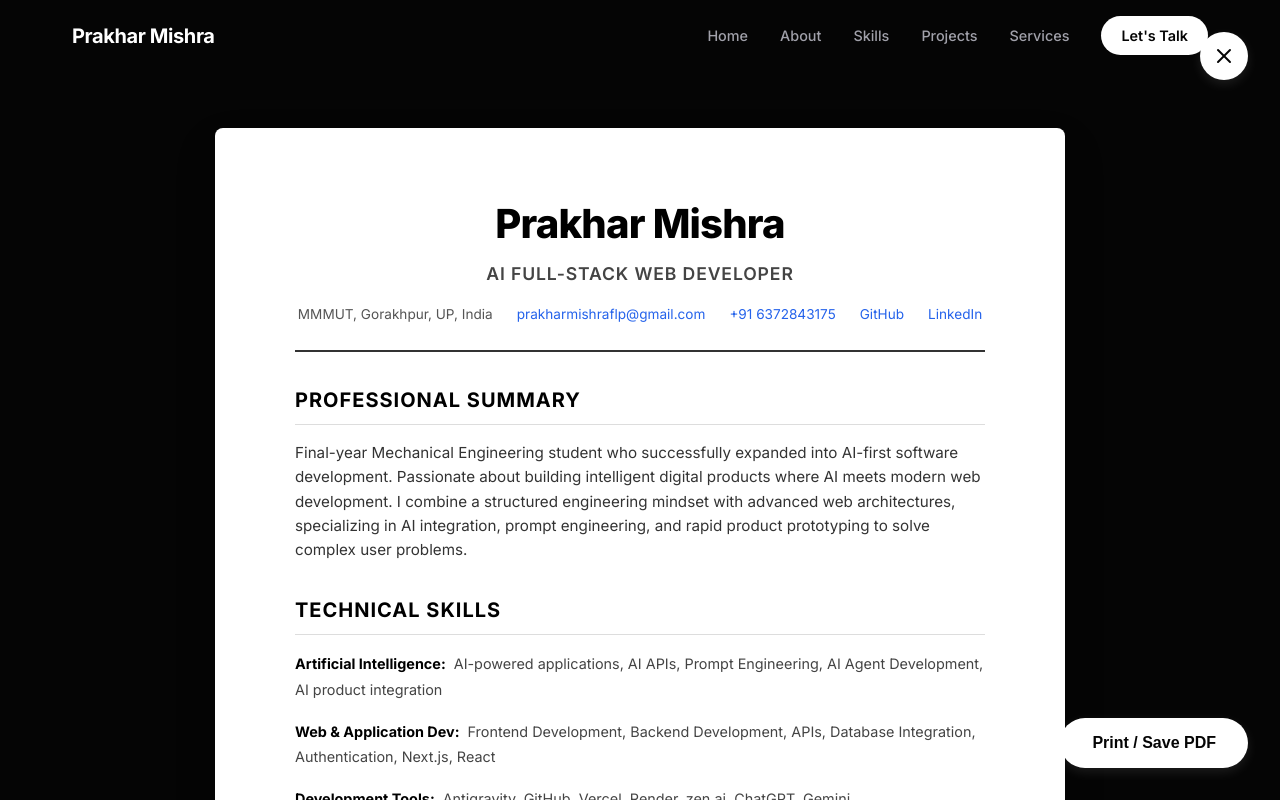
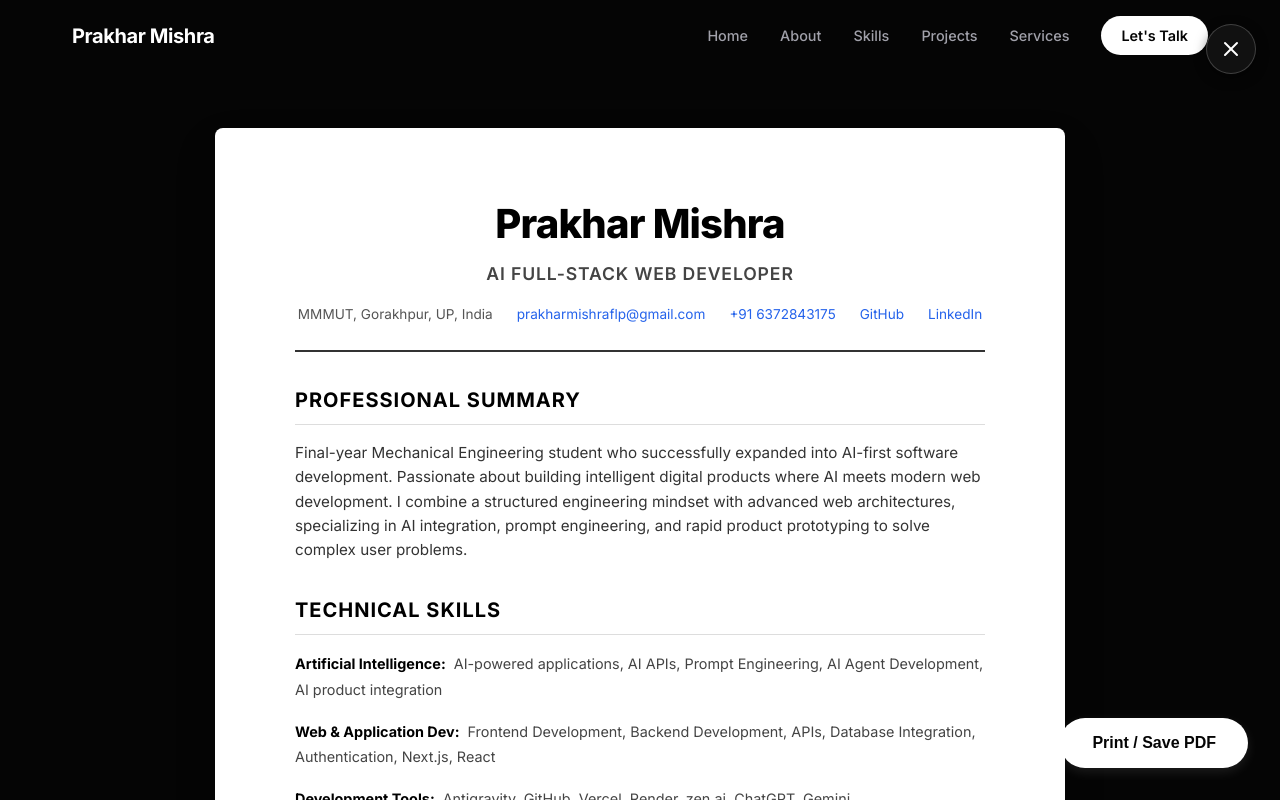
Before and after one commit to prakharmishra00000-cell/prakhar-mishra-portfolio, a Next.js app: page /resume in a window 1280 px wide. Shown: the top 800 px of the page. Built offline with nearby package versions, Linux system fonts and the light colour scheme.

Commit message:
Fix close button visibility on Resume page

```diff
--- a/src/app/resume/Resume.module.css
+++ b/src/app/resume/Resume.module.css
@@ -187,24 +187,26 @@
 
 .closeBtn {
   position: fixed;
-  top: 2rem;
-  right: 2rem;
-  background: var(--text-primary);
-  color: var(--bg-main);
-  width: 48px;
-  height: 48px;
+  top: 1.5rem;
+  right: 1.5rem;
+  background: #111111;
+  color: #ffffff;
+  border: 1px solid rgba(255, 255, 255, 0.2);
+  width: 50px;
+  height: 50px;
   border-radius: 50%;
   display: flex;
   align-items: center;
   justify-content: center;
   cursor: pointer;
-  box-shadow: 0 4px 12px rgba(255,255,255,0.1);
-  transition: transform 0.2s;
-  z-index: 100;
+  box-shadow: 0 4px 12px rgba(0,0,0,0.5);
+  transition: all 0.2s ease;
+  z-index: 9999;
 }
 
 .closeBtn:hover {
   transform: translateY(-2px) scale(1.05);
+  background: #222222;
 }
 
 @media print {
```
